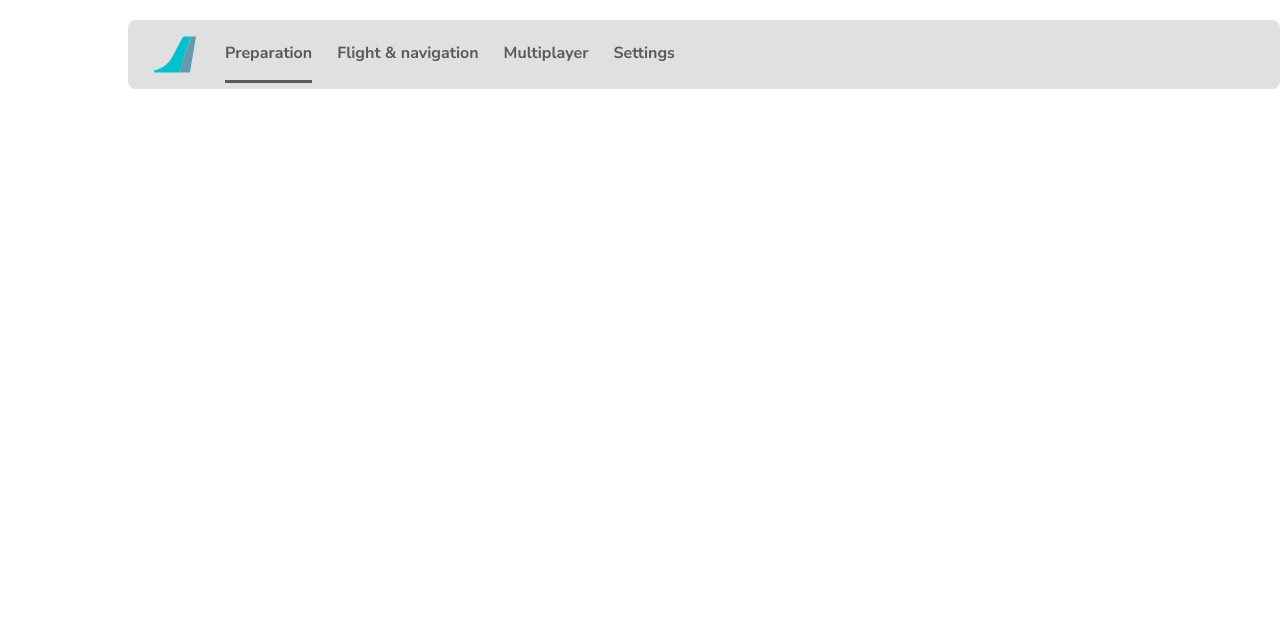
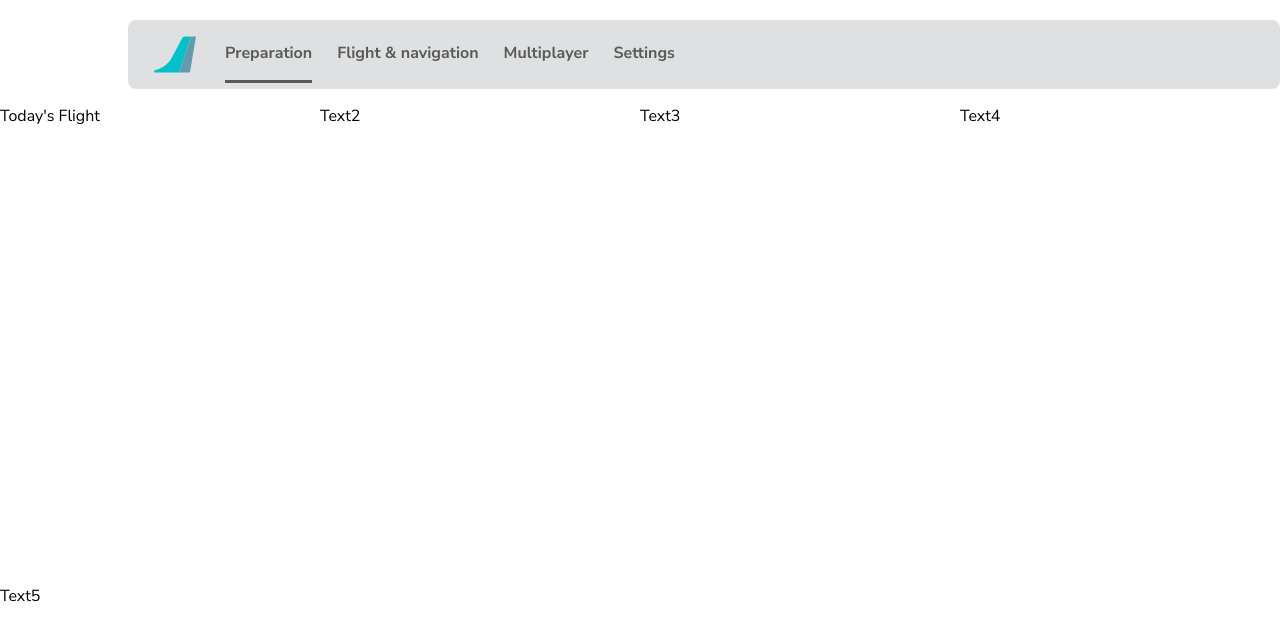
Before and after one commit to flybywiresim/efb, a React (Create React App) app: page / in a window 1280 px wide. Shown: the top 640 px of the page. Built offline with nearby package versions, Linux system fonts and the light colour scheme.

Commit message:
Got the widget grid working

```diff
--- a/src/App.css
+++ b/src/App.css
@@ -1,3 +1,4 @@
+@import url('https://fonts.googleapis.com/css2?family=Nunito+Sans&display=swap');
 @import url('https://fonts.googleapis.com/css2?family=Nunito+Sans:wght@700&display=swap');
 
 .App {
@@ -17,6 +18,19 @@
   display: flex;
 }
 
+.Widgets {
+  display: grid;
+  font-family: "Nunito Sans", sans-serif;
+  grid-template-columns: 25% 25% 25% 25%;
+  grid-template-rows: 60% 40%;
+  justify-items: stretch;
+  height: 100vh;
+  width: 100vw;
+}
+
+.CFWidget {
+}
+
 .FBW-Logo {
   max-width: 50px;
 }
@@ -24,12 +38,14 @@
 #ToolbarItem {
   margin-left: 25px;
   font-family: "Nunito Sans", sans-serif;
+  font-weight: bold;
   color: rgba(0, 0, 0, 0.6);
 }
 
 #ToolbarItemActive {
   margin-left: 25px;
   font-family: "Nunito Sans", sans-serif;
+  font-weight: bold;
   border-bottom: solid rgba(0, 0, 0, 0.6);
   color: rgba(0, 0, 0, 0.6);
 }
--- a/src/App.js
+++ b/src/App.js
@@ -1,12 +1,15 @@
 import React from "react";
 import Toolbar from "./Toolbar.js";
 import './App.css';
+import './Widget.js';
+import Widgets from "./Widget";
 
 class App extends React.Component {
     render() {
         return (
             <div className="App">
-                <Toolbar/>
+                <Toolbar />
+                <Widgets />
             </div>
         );
     }
--- /dev/null
+++ b/src/Widget.js
@@ -0,0 +1,30 @@
+import React from 'react';
+
+class Widgets extends React.Component {
+    render() {
+        return (
+            <div className="Widgets">
+                <CFWidget />
+                <p>Text2</p>
+                <p>Text3</p>
+                <p>Text4</p>
+                <p>Text5</p>
+            </div>
+        );
+    }
+}
+
+class CFWidget extends React.Component {
+    render() {
+        return (
+            <div className="CFWidgetDiv">
+                <p>Today's Flight</p>
+                <div className="CFDataDiv">
+
+                </div>
+            </div>
+        );
+    }
+}
+
+export default Widgets;
```
